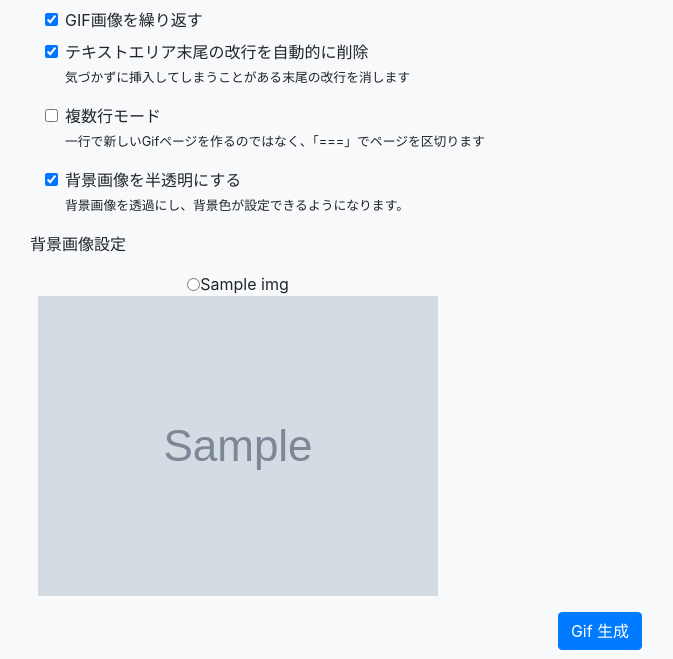
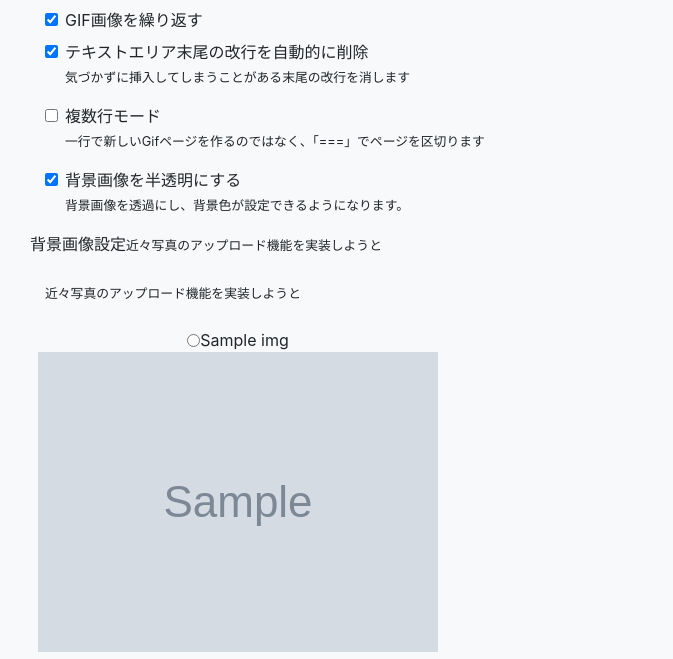
Before and after one commit to Ouvill/gif_creator, a Node project: template views/index.ejs in a window 1280 px wide. Shown: the part 1638-2297 px from the top of the page, without its empty margins (40-713 px from the left). Run offline with Node 20 templates, Linux system fonts and the light colour scheme; the template is opened without the code that fills it: most values are stand-ins (such as "Sample title", 1, 10 or a date in 2020); grey boxes marked "Sample" are stand-in pictures; some libraries are stand-ins or nearby versions.

Commit message:
機能追加予告を追記

```diff
--- a/views/index.ejs
+++ b/views/index.ejs
@@ -119,7 +119,6 @@
       <p>
         <small>お使いの端末によっては、プレビュー画面でGIF画像がコマ落ちしてしまう可能性があります。ダウンロードすると正しく表示できます。</small>
       </p>
-
     </div>
 
 
@@ -127,11 +126,6 @@
     <div class="form-group text-center center-block">
 
       <textarea class="form-control col-12  my-2" rows="10" id="shi_textarea" placeholder="フラッシュGifメーカーとは&#13;&#10;テキストボックスに&#13;&#10;文字を入力するだけで&#13;&#10;文字がパッパッと切り替わる&#13;&#10;Gif アニメーションを&#13;&#10;作成できる&#13;&#10;サービスです"></textarea>
-
-
-
-
-
     </div>
 
     <div class="form-group  row">
@@ -292,7 +286,13 @@
 
 
     <!-- 背景画像 -->
-    <div class="row my-2">背景画像設定</div>
+    <div class="row my-2">
+      <p>背景画像設定</p>
+      <p>
+        <small>近々写真のアップロード機能を実装しようと</small>
+      </p>
+    </div>
+    <p><small>近々写真のアップロード機能を実装しようと</small></p>
     <div class="row">
       <form id="background_form" class="form-inline">
         <%  img_list.forEach(function( img_item , index) { %>
```
